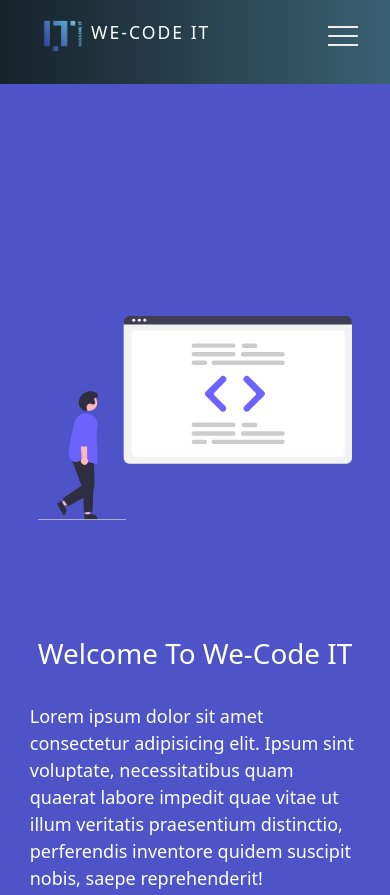
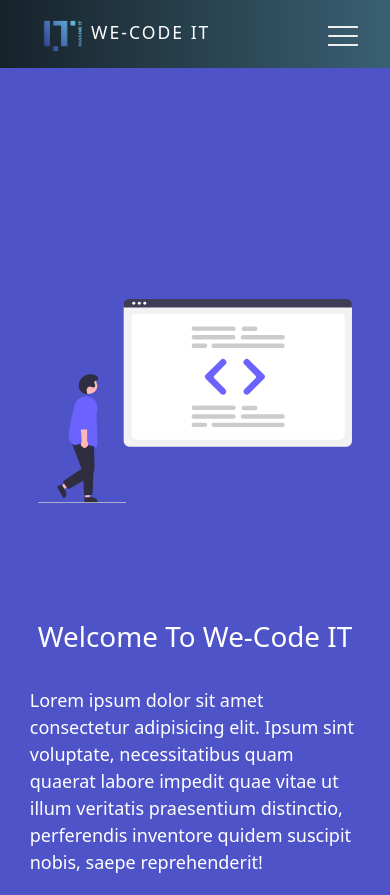
Before and after one commit to Abdurrahman-Subh/wecode, a plain HTML site: page index.html in a window 390 px wide. Shown: the top 895 px of the page. Drawn offline with nearby package versions, Linux system fonts and the light colour scheme.

Commit message:
Update style.css

```diff
--- a/css/style.css
+++ b/css/style.css
@@ -475,5 +475,5 @@ footer img {
 }
 @media screen and (max-width: 568px){
   .linksM{
-    height: 10vh
+    height: 8vh;
   }
```
